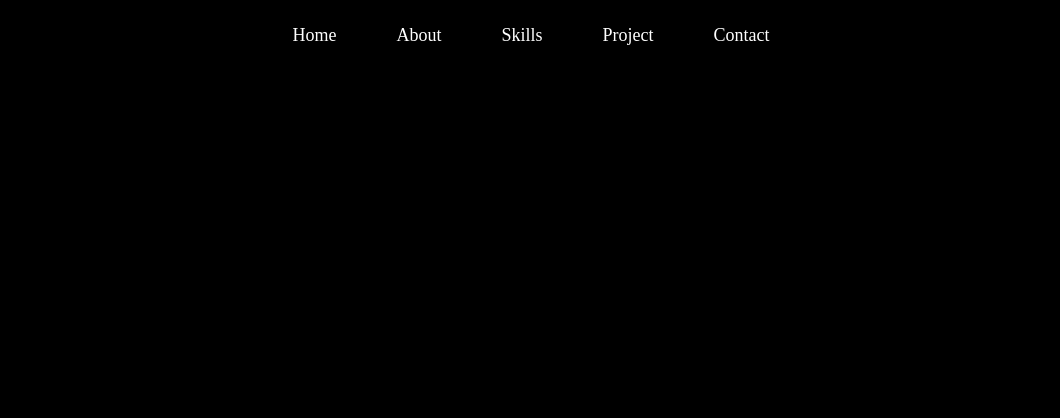
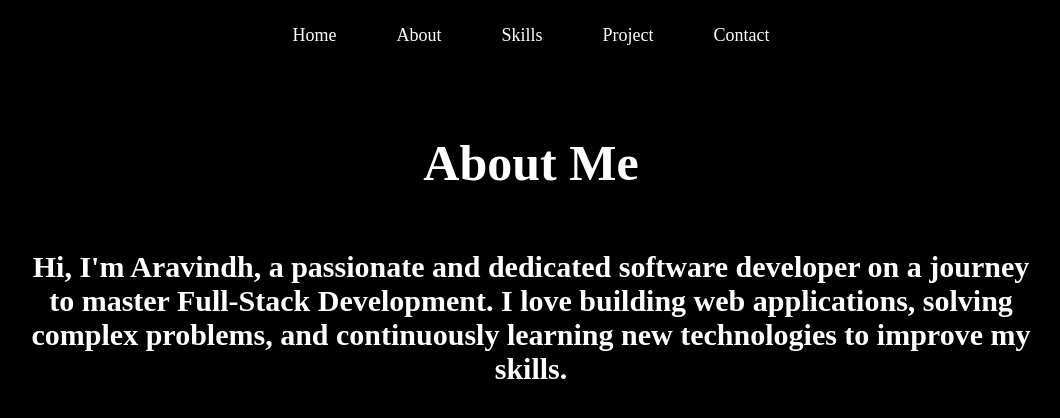
Before and after one commit to araxvindh/Portfolio_MERN, a React (Vite) app in the folder Portfolio/: page /about in a window 1280 px wide. Shown: the top 418 px of the page, without its empty margins (109-1169 px from the left). Built offline with nearby package versions, Linux system fonts and the light colour scheme.

Commit message:
the about page has been added

```diff
--- a/Portfolio/src/App.jsx
+++ b/Portfolio/src/App.jsx
@@ -1,10 +1,12 @@
-import Navbar from "./components/functionalComponents/NavBar"
+
 import Skills from "./components/functionalComponents/Skills"
 import Home from "./components/functionalComponents/Home"
 import Project from "./components/functionalComponents/Project"
 import About from "./components/functionalComponents/About"
 import Contact from "./components/functionalComponents/Contact"
 import{BrowserRouter as Router, Route, Routes} from 'react-router-dom'
+import Navbar from "./components/functionalComponents/Navbar"
+
 function App() {
   return (
       <main>
--- /dev/null
+++ b/Portfolio/src/components/css/about.css
@@ -0,0 +1,25 @@
+.about-div {
+    display: flex;
+    flex-direction: column;
+    align-items: center; /* Centers the content */
+    justify-content: center;
+    max-width: 80%; /* Prevents excessive width */
+    margin: 100px auto; /* Centers the div */
+    text-align: center; /* Aligns text in the center */
+    overflow: hidden; /* Prevents sliding */
+}
+
+
+.about-div h1
+{
+    font-size: 50px;
+    color: white;
+    font-family: cursive;
+}
+
+.about-div h2
+{
+    font-size: 30px;
+    color: white;
+    font-family: cursive;
+}
--- a/Portfolio/src/components/css/home.css
+++ b/Portfolio/src/components/css/home.css
@@ -12,7 +12,6 @@
     color: white;
     font-family: cursive;
 }
-
 .home-div h1 {
     font-size: 50px;
     color: white;
@@ -81,7 +80,6 @@
     100% { opacity: 0; }
   }
 
-/* Resume Button Styling */
 .resume-btn {
     margin-top: 20px;
     padding: 12px 24px;
--- a/Portfolio/src/components/functionalComponents/About.jsx
+++ b/Portfolio/src/components/functionalComponents/About.jsx
@@ -1,7 +1,14 @@
+
+import "../css/about.css"
+
 const About = () => {
     return (
-        <div>
-            <h1></h1>
+        <div className="about-div">
+            <h1 className="about-h1">About Me</h1>
+
+            <h2 className="about-h2">
+            Hi, I'm Aravindh, a passionate and dedicated software developer on a journey to master Full-Stack Development. I love building web applications, solving complex problems, and continuously learning new technologies to improve my skills.
+            </h2>
         </div>
     )
 
--- a/Portfolio/src/components/functionalComponents/Skills.jsx
+++ b/Portfolio/src/components/functionalComponents/Skills.jsx
@@ -1,7 +1,24 @@
+import "..//css/skills.css"
+
 const Skills = () => {
     return (
-        <div>
-            <h1>Skills</h1>
+        <div className="skill-dic">
+            <h2>Programming Language</h2>
+            <ul>
+                <li><h3>C</h3></li>
+                <li><h3>C++</h3></li>
+                <li><h3>Java</h3></li>
+                <li><h3>Python</h3></li>
+            </ul>
+            <h2>Data Struture</h2>
+            <ul>
+                <li><h3>C++</h3></li>
+            </ul>
+            <h2>Tools</h2>
+            <ul><h3>VsCode</h3></ul>
+            <ul><h3>Git/Github</h3></ul>
+
+
         </div>
     )
 }
```
Also changed, not shown: Portfolio/src/components/css/skills.css (added).
